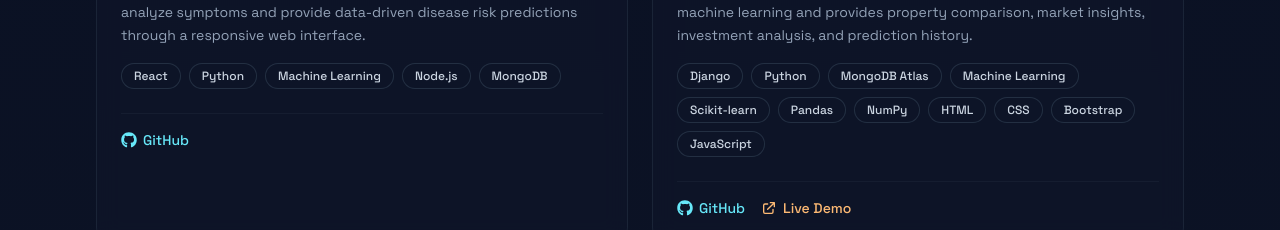
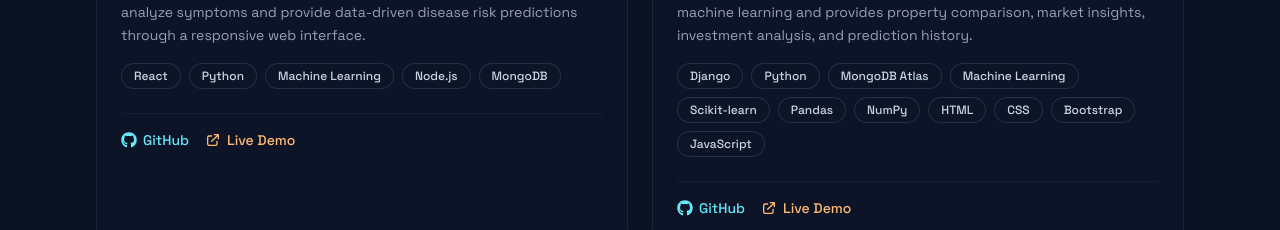
Before and after one commit to akashshingare2005/Portfolio-Website, a React (Vite) app in the folder client/: page / in a window 1280 px wide. Shown: the part 5380-5610 px from the top of the page. Built offline with nearby package versions, Linux system fonts and the light colour scheme; no server answers.

Commit message:
Update disease prediction live demo link

```diff
--- a/client/src/data/portfolioData.js
+++ b/client/src/data/portfolioData.js
@@ -144,7 +144,7 @@ export const projects = [
     image:
       "https://images.unsplash.com/photo-1573497019940-1c28c88b4f3e?auto=format&fit=crop&w=1200&q=80",
     github: "https://github.com/akashshingare2005",
-    demo: null,
+    demo: "https://brilliant-liger-f1c739.netlify.app",
   },
   {
     id: 9,
```
